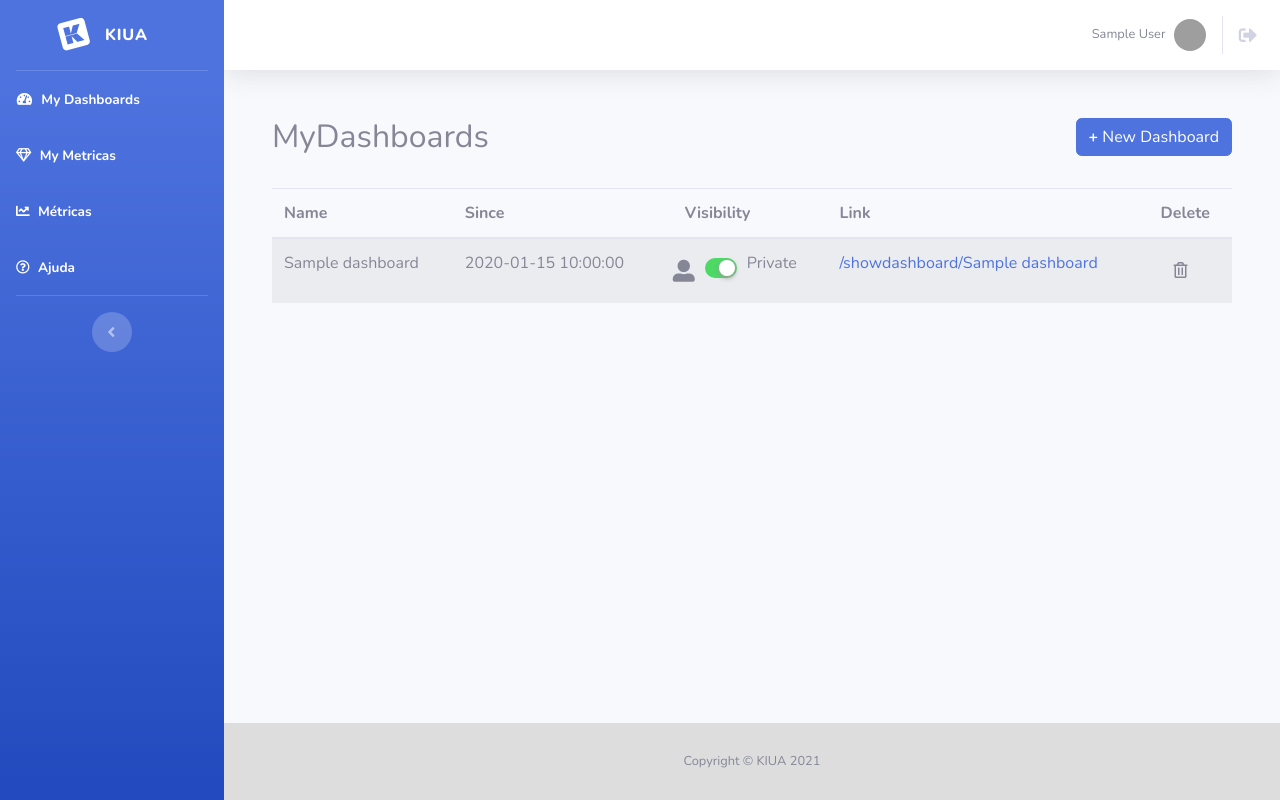
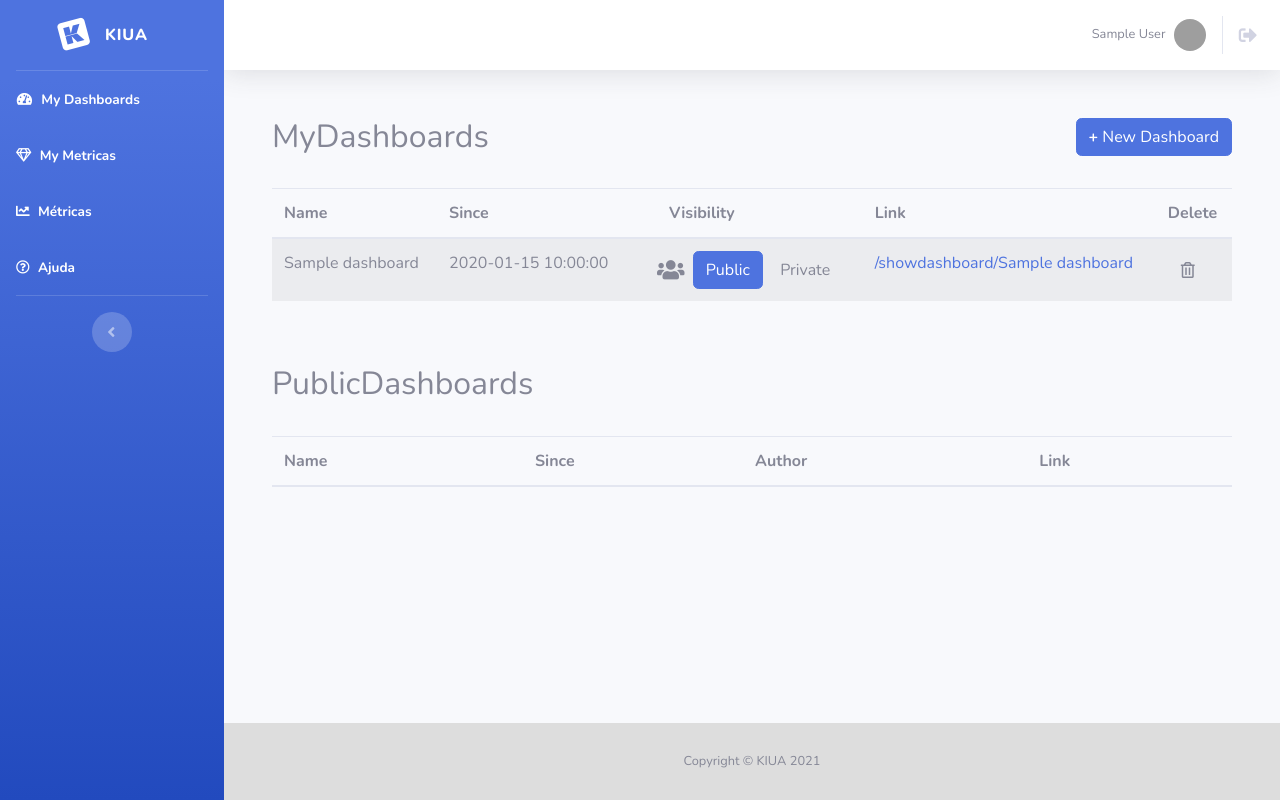
Before and after one commit to KIUA-PEI/KIUA_Backoffice, a Flask app: page /dashboards in a window 1280 px wide. Run offline with Flask 2, Linux system fonts and the light colour scheme; a user stored in the database is signed in; tables that the repository leaves empty hold one stand-in row (values such as "Sample post"); lists and menus that the app fills with data are empty; parts of the project's set-up code (start-up, migrations or seed data) failed here and were passed over; some libraries are stand-ins or nearby versions; grey boxes are pictures that could not be loaded.

Commit message:
Visibilidade de dashboards a funcionar

```diff
--- a/website/Dashboard.py
+++ b/website/Dashboard.py
@@ -57,7 +57,8 @@ class Dashboard:
         return 1
 
 
-    def send_dash(self):
+    def send_dash(self, fid):
+        self.dash["folderId"] = fid
         url = server + "/api/dashboards/db"
         r = requests.post(url=url, headers=headers, data=json.dumps(self.dash), verify=False)
         if(r.status_code == 200):
@@ -110,6 +111,16 @@ class Dashboard:
 
         return 1
 
+    @staticmethod
+    def create_folder(fname):
+        url = server + "/api/folders"
+        folder = {
+            "uid" : None,
+            "title" : fname
+        }
+        r = requests.post(url=url, headers=headers, data=json.dumps(folder), verify=False)
+        return r.json()['id']
+
 
 
 
--- a/website/auth.py
+++ b/website/auth.py
@@ -6,6 +6,7 @@ from flask import request, flash, redirect, url_for
 from . import db
 from werkzeug.security import generate_password_hash, check_password_hash
 from flask_login import login_user, login_required, logout_user, current_user
+from website.Dashboard import *
 
 auth = Blueprint("auth", __name__)
 
@@ -61,6 +62,10 @@ def signup():
             db.session.commit()
             login_user(new_user, remember=True)
             flash('Account created with success!', category='success')
+            new_user.folder_id = Dashboard.create_folder(str(new_user.id))
+            print(new_user.folder_id)
+            db.session.commit()
+            print(new_user.folder_id)
             return redirect(url_for("views.dashboards"))
 
     return render_template("register.html")
--- a/website/models.py
+++ b/website/models.py
@@ -21,6 +21,7 @@ class User(db.Model, UserMixin):
     key = db.relationship("Key_url", backref="user", lazy=True)
     http = db.relationship("Http_url", backref="user", lazy=True)
     token = db.relationship("Token_url", backref="user", lazy=True)
+    folder_id = db.Column(db.Integer, unique=True)
 
     def __repr__(self):
         return "id: " + str(self.id) + ", email: " + self.email + ", " + self.fname + " " + self.lname
--- a/website/templates/dashboards.html
+++ b/website/templates/dashboards.html
@@ -61,24 +61,24 @@
 
                   <td class="pl-0">
                     <div class="d-flex align-items-center">
-                      {% if dash.visibility == 1 %}
-                        <i class='fas fa-users' style='font-size:22px'></i>
+                      {% if dash.visibilidade|int() == 1 %}
+                        <i class='fas fa-users' style='font-size:22px'></i>&nbsp;&nbsp;
+                        <form method="GET">
+                          <button class="btn btn-primary" type="button">Public</button>
+                          <button class="btn" type="submit" name="private" value="{{dash.nome}}">Private</button>
+                        </form>
                       {% else %}
-                        <i class='fas fa-user-alt' style='font-size:22px'></i>
+                        <i class='fas fa-user-alt' style='font-size:22px'></i>&nbsp;&nbsp;
+                        <form method="GET">
+                          <button class="btn" type="submit" name="public" value="{{dash.nome}}">Public</button>
+                          <button class="btn btn-primary" type="button" >Private</button>
+                        </form>
                       {% endif%}
-                      <label class="custom-control ios-switch">
-                      <input type="checkbox" class="ios-switch-control-input" checked="">
-                      <span class="ios-switch-control-indicator"></span>
-                      </label>
-                      {% if dash.visibility == 1 %}
-                        <p>Public</p>
-                      {% else %}
-                        <p>Private</p>
-                      {% endif%}
+
                     </div>
                   </td>
 
-                  <td><a href="/showdashboard/{{dash.nome}}">/showdashboard/{{dash.nome}}</a></td>
+                  <td><a href="/showdashboard/{{current_user.id}}/{{dash.nome}}">/showdashboard/{{dash.nome}}</a></td>
 
                   <form>
                     <td><button type="submit" class="btn fas fa-trash-alt" id="deleteBTN" name="deleteBTN" value="{{ dash.nome }}"></button></td>
@@ -88,6 +88,44 @@
             </tbody>
           </table>
         </div>
+        <br><br>
+        <div class="row">
+          <div class="col-sm-3 justify-content-left" style="text-align: left;">
+            <h2>PublicDashboards</h2>
+          </div>
+        </div>
+        <br>
+        <div class="table-responsive">
+          <table class="table table-striped custom-table">
+            <thead>
+              <tr>
+                <th scope="col">Name</th>
+                <th scope="col" style="width: 220px;">Since</th>
+                <th scope="col">Author</th>
+                <th scope="col">Link</th>
+              </tr>
+            </thead>
+            <tbody>
+              {%for user in other_users %}
+                {% for dash in user.dashboards %}
+                  {% if dash.visibilidade|int() == 1 %}
+                  <tr>
+                    <td>
+                      {{dash.nome}}
+                    </td>
+                    <td>{{dash.date}}</td>
+
+                    <td>{{user.fname}} {{user.lname}}</td>
+
+                    <td><a href="/showdashboard/{{user.id}}/{{dash.nome}}">/showdashboard/{{dash.nome}}</a></td>
+
+                    </tr>
+                  {% endif %}
+                {% endfor %}
+              {% endfor %}
+            </tbody>
+          </table>
+        </div>
       </div>
     <br>
 </div>
--- a/website/views.py
+++ b/website/views.py
@@ -3,6 +3,7 @@ from flask.templating import render_template
 from flask_login import login_required, current_user
 from website.Dashboard import *
 from website.models import Dashboard as Dash, Token_url
+from website.models import User
 import datetime
 from . import db
 
@@ -16,6 +17,7 @@ views = Blueprint("views", __name__)
 @views.route("/dashboards", methods=["GET","POST"])
 @login_required
 def dashboards():
+    other_users = (User.query.filter(User.id!=current_user.id).all())
 
     session['pnamelist'] = []
     session['ptypelist'] = []
@@ -25,16 +27,16 @@ def dashboards():
         d = request.form.get("d")
         if d == "":
             flash('ERROR: Invalid Dashboard name', category='error')
-        elif Dash.query.filter_by(nome = d).first() != None:
+        elif Dash.query.filter_by(user_id = current_user.id, nome = d).first() != None:
             flash('ERROR: Dashboard name already exists, choose a new one', category='error')
         else:
             return redirect(url_for('views.createdashboard', dname=d))
 
     elif request.method == "GET":
+        #Apagar um dashboard
         if request.args.get('deleteBTN', '') != "":
-            dashname = request.args.get('deleteBTN', '')
             #Obter o uid da dashboard da base de dados
-            dash = Dash.query.filter_by(nome = dashname).first()
+            dash = Dash.query.filter_by(nome = request.args.get('deleteBTN', '')).first()
             print("\n"+str(dash.uid)+"\n")
             #Eliminar a dashboard do servidor grafana
             Dashboard.del_dash(uid = dash.uid)
@@ -42,7 +44,20 @@ def dashboards():
             db.session.delete(dash)
             db.session.commit()
 
-    return render_template("dashboards.html")
+        #Mudar para pública a visibilidade de uma dashboard
+        elif request.args.get('public', '') != "":
+            dash = Dash.query.filter_by(user_id = current_user.id, nome = request.args.get('public', '')).first()
+            dash.visibilidade = 1
+            db.session.commit()
+
+        #Mudar para privada a visibilidade de uma dashboard
+        elif request.args.get('private', '') != "":
+            dash = Dash.query.filter_by(user_id = current_user.id, nome = request.args.get('private', '')).first()
+            dash.visibilidade = 0
+            db.session.commit()
+
+
+    return render_template("dashboards.html", other_users=other_users)
 
 
 #Create Dashboard Page
@@ -121,9 +136,10 @@ def createdashboard(dname):
             for i in range(0, len(session.get('pnamelist'))):
                 dbx.add_query(pnl[i], ptl[i], ql[i])
             #Enviar a dashboard para o servidor
-            uid = dbx.send_dash()
+            print(current_user.folder_id)
+            uid = dbx.send_dash(current_user.folder_id)
 
-            dash = Dash(uid=uid, nome=dname, visibilidade=1, url="http://40.68.96.164:3000/d/"+str(uid)+"/"+str(dname), user_id = current_user.id, panels =  len(session.get('pnamelist')))
+            dash = Dash(uid=uid, nome=dname, visibilidade=0, url="http://40.68.96.164:3000/d/"+str(uid)+"/"+str(dname), user_id = current_user.id, panels =  len(session.get('pnamelist')))
             db.session.add(dash)
             db.session.commit()
 
@@ -202,16 +218,16 @@ def mymetrics():
     return render_template("mymetrics.html")
 
 #Show a dashboard page
-@views.route("/showdashboard/<dname>", methods=["GET", "POST"])
+@views.route("/showdashboard/<userid>/<dname>", methods=["GET", "POST"])
 @login_required
-def showdashboard(dname):
+def showdashboard(userid, dname):
 
     theme = "Light"
     if request.method == "GET":
         theme = request.args.get('theme', '')
 
     #Obter a dashboard da base de dados
-    dash = Dash.query.filter_by(nome = dname).first()
+    dash = Dash.query.filter_by(user_id = userid, nome = dname).first()
     urls = []
     #Obter todos os painéis
     for i in range(1, dash.panels+1):
```
